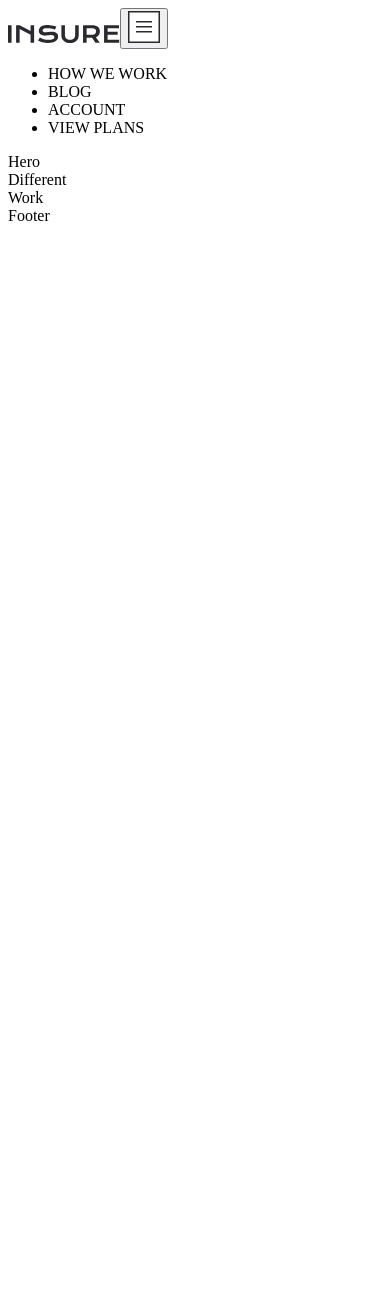
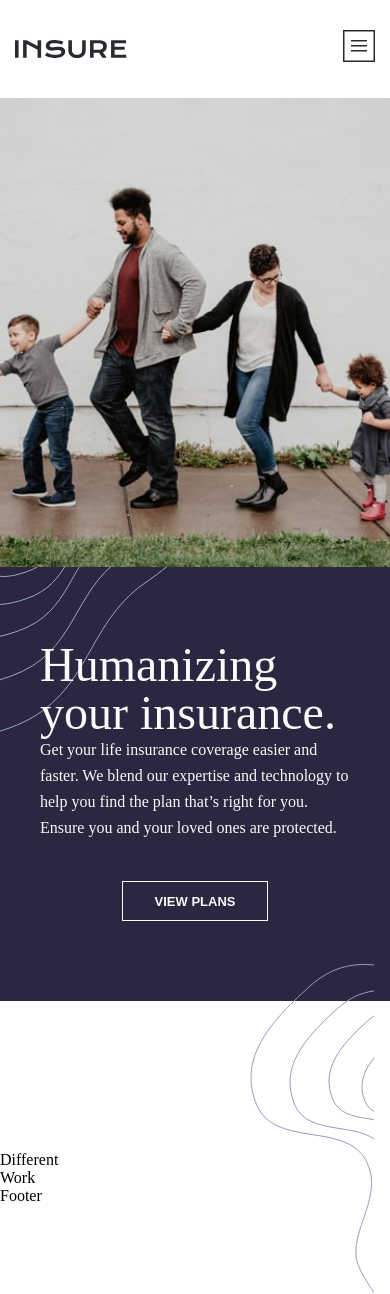
Before and after one commit to Marie-L1/insure-landing-page, a React (Vite) app: page / in a window 390 px wide. Before the commit the page ends 844 px from the top, so only its background shows below. Built offline with nearby package versions, Linux system fonts and the light colour scheme.

Commit message:
hero mobile breakpoint 90% done

```diff
--- a/src/App.scss
+++ b/src/App.scss
@@ -0,0 +1,5 @@
+* {
+    margin: 0;
+    padding: 0;
+    box-sizing: border-box;
+  }
--- a/src/App.tsx
+++ b/src/App.tsx
@@ -1,3 +1,4 @@
+import "./App.scss";
 import NavBar from "./components/NavBar/NavBar";
 import Hero from "./components/Hero/Hero";
 import Different from "./components/Different/Different";
--- a/src/components/Hero/Hero.scss
+++ b/src/components/Hero/Hero.scss
@@ -1,3 +1,72 @@
 @use '../../styles/variables' as *;
 @use '../../styles/typography' as *;
 @use '../../styles/mixins' as *;
+
+.hero{
+    color: $primary-light;
+    margin-bottom: 150px;
+
+    &__img{
+        width: 100%;
+
+    }
+    &__content{
+        display: flex;
+        flex-direction: column;
+        justify-content: center;
+        align-items: center;
+        padding: 80px 40px;
+        background-color: $secondary-dark;
+        margin-top: -175px;
+
+    }
+    &__title{
+        font-weight: 400;
+        font-size: 48px;
+        line-height: 48px;
+        padding: -20px 30px;
+    }
+    &__title-br{
+        font-weight: 400;
+        font-size: 48px;
+        line-height: 48px;
+        padding: 0;
+        display: flex;
+
+    }
+    &__text{
+        font-weight: 400;
+        font-size: 16px;
+        line-height: 26px;
+        display: flex;
+        align-items: center;
+
+    }
+    &__btn{
+        width: 146px;
+        height: 40px;
+        border: $primary-light 1px solid;
+        background-color: $secondary-dark;
+        color: $primary-light;
+        font-weight: 700;
+        font-size: 13px;
+        line-height: 15px;
+        margin-top: 40px;
+    }
+    &__swirl-top{
+        margin-top: -4px;
+
+    }
+    &__swirl-bottom{
+        position: absolute;
+        left: 250px;
+        bottom: -450px;
+    }
+
+    @include tablet{
+
+    }
+    @include desktop{
+
+    }
+}
--- a/src/components/Hero/Hero.tsx
+++ b/src/components/Hero/Hero.tsx
@@ -1,8 +1,23 @@
 import "./Hero.scss"
+import heroImg from "../../assets/images/image-intro-mobile.jpg"
+import swirl1 from "../../assets/images/bg-pattern-intro-left-mobile.svg"
+import swirl2 from "../../assets/images/bg-pattern-intro-right-mobile.svg"
 
 function Hero() {
   return (
-    <div>Hero</div>
+    <section className="hero">
+      <img className="hero__img" src={heroImg} />
+
+      <img className="hero__swirl-top" src={swirl1} />
+      <div className="hero__content">
+        <h1 className="hero__title">Humanizing your insurance.</h1>
+        <p className="hero__text">Get your life insurance coverage easier and faster. We blend our expertise
+        and technology to help you find the plan that’s right for you. Ensure you and your loved ones are
+        protected.</p>
+        <button className="hero__btn">VIEW PLANS</button>
+      </div>
+      <img className="hero__swirl-bottom" src={swirl2} />
+    </section>
   )
 }
 
--- a/src/components/NavBar/NavBar.scss
+++ b/src/components/NavBar/NavBar.scss
@@ -1,3 +1,57 @@
 @use '../../styles/variables' as *;
 @use '../../styles/typography' as *;
 @use '../../styles/mixins' as *;
+
+.navbar {
+  display: flex;
+  align-items: center;
+  justify-content: space-between;
+  padding: 30px 15px;
+
+  &__logo {
+    font-size: 1.5rem;
+    font-weight: bold;
+  }
+
+  &__toggle {
+    font-size: 1.5rem;
+    background: none;
+    border: none;
+    cursor: pointer;
+    display: block;
+  }
+
+  &__links {
+    list-style: none;
+    display: none; // Hidden by default on mobile
+
+    &--open {
+      display: flex;
+      flex-direction: column;
+      position: absolute;
+      top: 100%;
+      right: 0;
+      background-color: white;
+      padding: 1rem;
+      box-shadow: 0 4px 8px rgba(0, 0, 0, 0.1);
+    }
+  }
+
+  &__link {
+    text-decoration: none;
+  }
+
+  @include tablet {
+    &__toggle {
+      display: none; // Hide toggle on tablet and desktop
+    }
+
+    &__links {
+      display: flex; // Display links inline on tablet and desktop
+      flex-direction: row;
+      position: static;
+      background: none;
+      box-shadow: none;
+    }
+  }
+}
--- a/src/components/NavBar/NavBar.tsx
+++ b/src/components/NavBar/NavBar.tsx
@@ -1,21 +1,33 @@
-import "./NavBar.scss"
-import { useState } from "react";
-import logo from "../../assets/images/logo.svg"
-import hambuger from "../../assets/images/icon-hamburger.svg"
+import "./NavBar.scss";
+import { useState, useEffect } from "react";
+import logo from "../../assets/images/logo.svg";
+import hamburger from "../../assets/images/icon-hamburger.svg";
 
 function NavBar() {
   const [menuOpen, setMenuOpen] = useState(false);
 
   const toggleMenu = () => {
     setMenuOpen(!menuOpen);
-  }
+  };
+
+  // Close menu if resizing to tablet/desktop
+  useEffect(() => {
+    const handleResize = () => {
+      if (window.innerWidth >= 768) { // Adjust to your tablet breakpoint
+        setMenuOpen(false);
+      }
+    };
+
+    window.addEventListener("resize", handleResize);
+    return () => window.removeEventListener("resize", handleResize);
+  }, []);
 
   return (
     <nav className="navbar">
-      <img className="navbar__logo" src={logo} />
+      <img className="navbar__logo" src={logo} alt="Logo" />
 
       <button className="navbar__toggle" onClick={toggleMenu}>
-        <img src={hambuger} />
+        <img src={hamburger} alt="Menu" />
       </button>
 
       <ul className={`navbar__links ${menuOpen ? "navbar__links--open" : ""}`}>
@@ -25,7 +37,7 @@ function NavBar() {
         <li className="navbar__link">VIEW PLANS</li>
       </ul>
     </nav>
-  )
+  );
 }
 
-export default NavBar
+export default NavBar;
```
Also changed, not shown: 1 other file (tests, documents, lock files or other folders).
